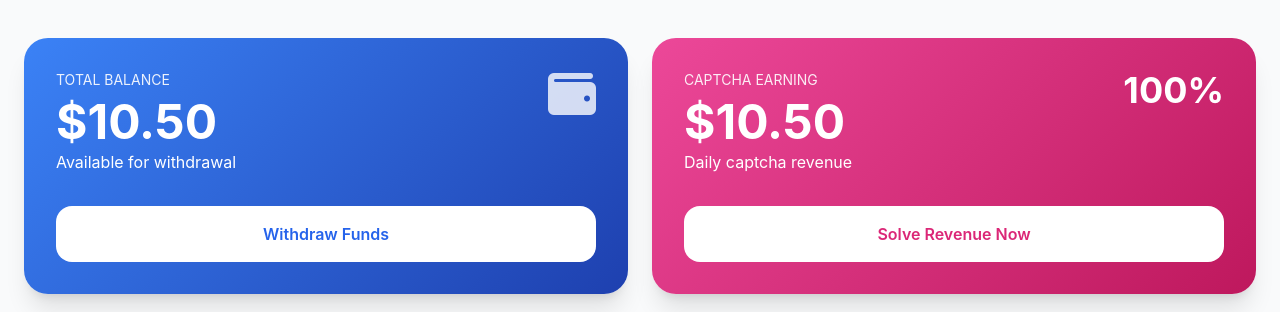
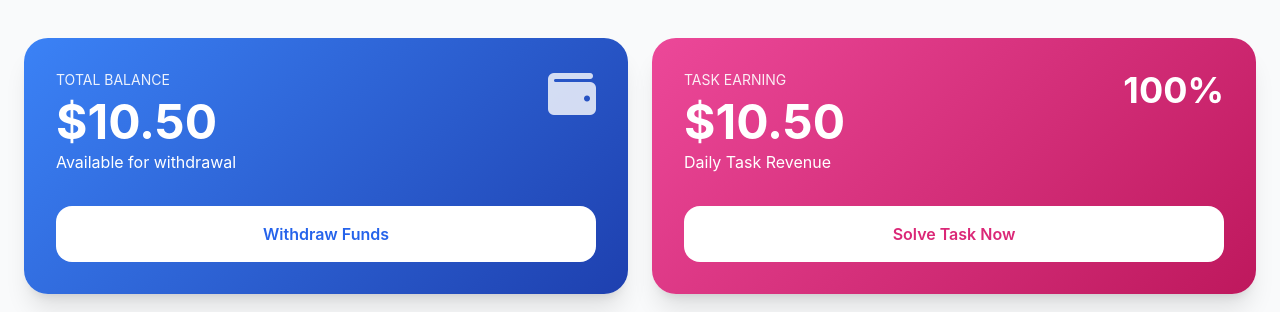
Before and after one commit to galing07/Financial_life, a plain HTML site: page index.html in a window 1280 px wide. Shown: the part 395-707 px from the top of the page. Drawn offline with nearby package versions, Linux system fonts and the light colour scheme.

Commit message:
Update index.html

```diff
--- a/index.html
+++ b/index.html
@@ -82,15 +82,15 @@
       <div class="gradient-pink text-white rounded-3xl p-8 shadow-xl">
         <div class="flex justify-between items-start">
           <div>
-            <p class="text-sm opacity-90">CAPTCHA EARNING</p>
+            <p class="text-sm opacity-90">TASK EARNING</p>
             <h1 class="text-5xl font-bold mt-2">$10.50</h1>
-            <p class="mt-1">Daily captcha revenue</p>
+            <p class="mt-1">Daily Task Revenue</p>
           </div>
           <div class="text-right">
             <p class="text-4xl font-bold">100%</p>
           </div>
         </div>
-        <button class="mt-8 w-full bg-white text-pink-600 font-semibold py-4 rounded-2xl hover:bg-gray-100 transition">Solve Revenue Now</button>
+        <button class="mt-8 w-full bg-white text-pink-600 font-semibold py-4 rounded-2xl hover:bg-gray-100 transition">Solve Task Now</button>
       </div>
     </div>
 
```
